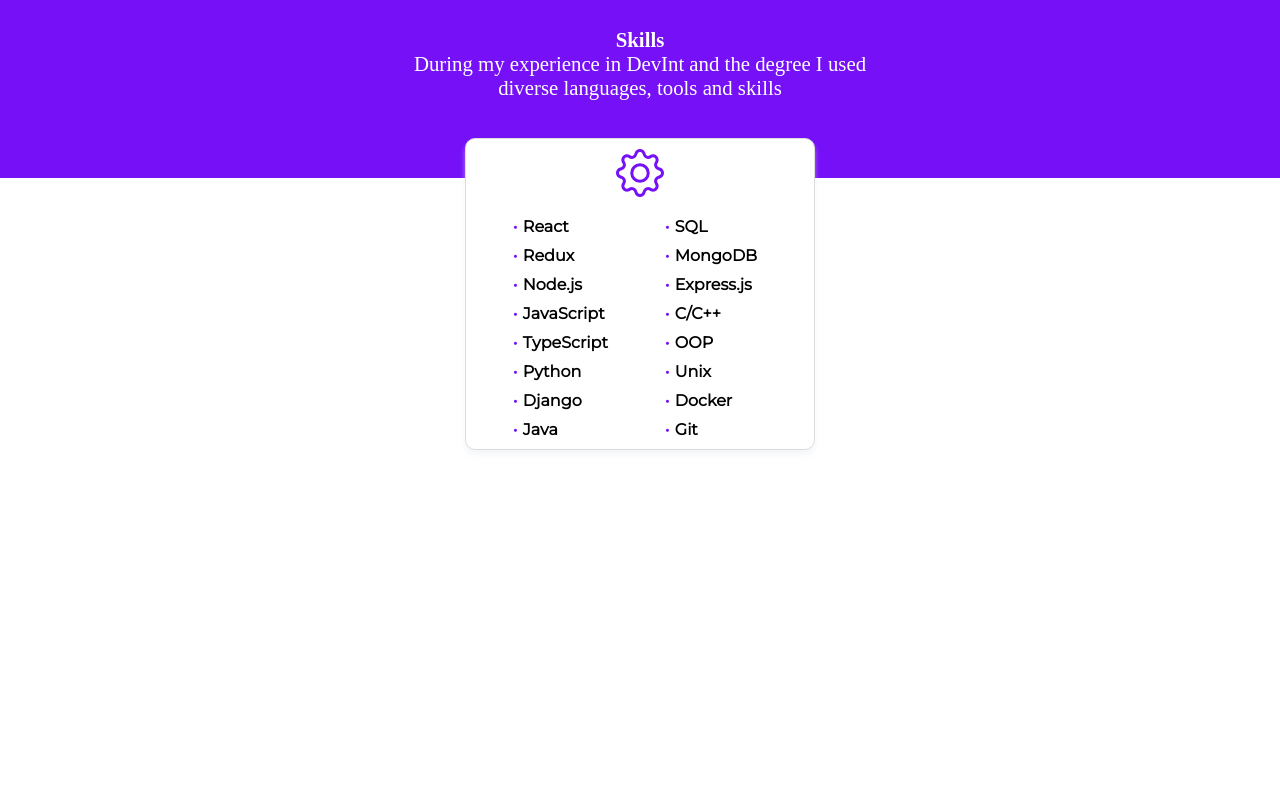
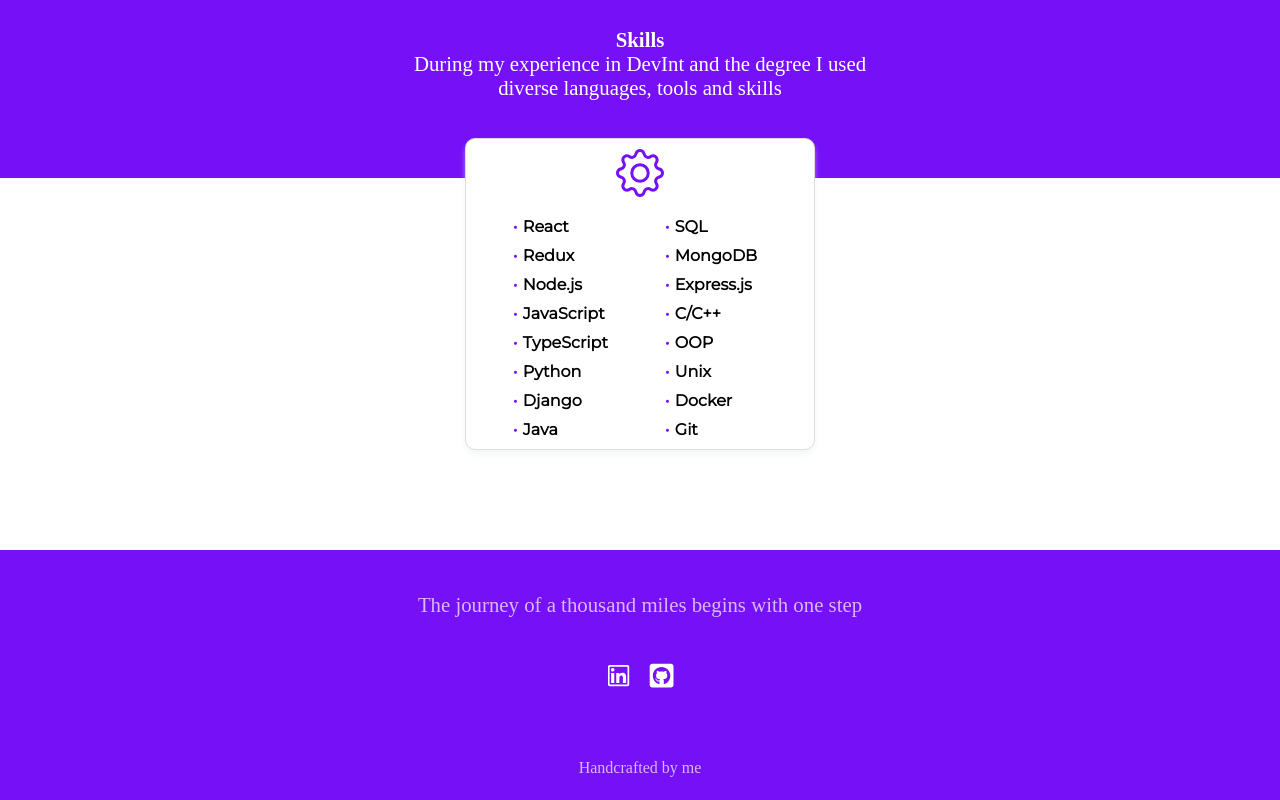
Before and after one commit to Ozshurki/portfolio, a React (Create React App) app: page /about-me in a window 1280 px wide. Shown: the part 1499-2299 px from the top of the page. Before the commit the page ends 2049 px from the top, so only its background shows below. Built offline with nearby package versions, Linux system fonts and the light colour scheme.

Commit message:
Added footer

```diff
--- a/src/App.tsx
+++ b/src/App.tsx
@@ -1,7 +1,5 @@
 import React from 'react';
 import {Routes, Route, Navigate} from "react-router-dom";
-import {BsFillArrowUpCircleFill} from "react-icons/bs";
-import {motion} from 'framer-motion';
 import {useSelector} from "react-redux";
 
 import Intro from "./pages/Intro";
@@ -10,13 +8,13 @@ import ScrollToTop from "./components/scroll-to-top/ScrollToTop";
 import Modal from "./components/modal/Modal";
 import ModalMsg from "./components/modal/modal-msg/ModalMsg";
 import SideBar from "./components/side-bar/SideBar";
-
+import ScrollUpBtn from "./components/scroll-button/ScrollUpBtn";
+import Footer from "./components/footer/Footer";
 
 
 const App: React.FC = () => {
 
     const showModal = useSelector((state: any) => state.modal.showModal);
-
 
     return (
         <div className="App">
@@ -28,18 +26,13 @@ const App: React.FC = () => {
                 <Route path="/resume" element={<Intro/>}/>
                 <Route path="*" element={<Navigate to="/about-me"/>}/>
             </Routes>
-            <motion.div className="scroll-up-btn"
-                        whileHover={{scale: 1.3, rotate: 360}}
-                        onClick={() =>  window.scrollTo({top:0, behavior:"smooth"})}>
-                <BsFillArrowUpCircleFill color="black"
-                                         size="2rem"/>
-
-            </motion.div>
+            <ScrollUpBtn/>
             {showModal &&
             <Modal>
                 <ModalMsg/>
             </Modal>
             }
+            <Footer/>
         </div>
     );
 };
--- /dev/null
+++ b/src/components/footer/Footer.tsx
@@ -0,0 +1,29 @@
+import React from "react";
+import "./footer.css";
+
+import {AiOutlineLinkedin} from "react-icons/ai";
+import {FaGithubSquare} from "react-icons/fa";
+
+
+const Footer: React.FC = () => {
+    return (
+        <footer className="footer">
+            <p>The journey of a thousand miles begins with one step</p>
+            <div className="social-links">
+                <a href="https://www.linkedin.com/in/oz-shurki-62377a212/" target="_blank">
+                    <AiOutlineLinkedin className="linkedin-icon"
+                                       size="1.7rem"
+                                       color="white"/>
+                </a>
+                <a href="https://github.com/Ozshurki" target="_blank">
+                    <FaGithubSquare className="github-icon"
+                                    size="1.7rem"
+                                    color="white"/>
+                </a>
+            </div>
+            <p>Handcrafted by me</p>
+        </footer>
+    );
+};
+
+export default Footer;
--- /dev/null
+++ b/src/components/footer/footer.css
@@ -0,0 +1,32 @@
+@import url('https://fonts.googleapis.com/css2?family=Ubuntu:ital,wght@1,300&display=swap');
+
+.footer{
+    width: 100vw;
+    min-height: 250px;
+    background: #7510F7;
+    display: flex;
+    flex-direction: column;
+    align-items: center;
+    justify-content: space-around;
+    font-family: 'Ubuntu', sans-serif;
+}
+
+.footer > p{
+    margin-top: 20px;
+    color: #fff;
+    font-weight: 300;
+    font-size: 1.3rem;
+    opacity: 0.7;
+}
+
+.social-links{
+    display: flex;
+    justify-content: space-evenly;
+    align-items: center;
+    width: 100px;
+    min-height: auto;
+}
+
+.footer p:last-child{
+    font-size: 1rem;
+}
--- /dev/null
+++ b/src/components/scroll-button/ScrollUpBtn.css
@@ -0,0 +1,15 @@
+.scroll-up-btn{
+    position: fixed;
+    width: 35px;
+    height: 35px;
+    right: 20px;
+    bottom: 40px;
+    z-index: 1;
+    cursor: pointer;
+    border-radius: 55%;
+}
+
+.scroll-up-btn svg{
+    width: 100%;
+    height: 100%;
+}
--- /dev/null
+++ b/src/components/scroll-button/ScrollUpBtn.tsx
@@ -0,0 +1,18 @@
+import React from "react";
+import {BsFillArrowUpCircleFill} from "react-icons/bs";
+import {motion} from "framer-motion";
+
+import "./ScrollUpBtn.css";
+
+const ScrollUpBtn:React.FC = () => {
+    return(
+        <motion.div className="scroll-up-btn"
+                    whileHover={{scale: 1.3, rotate: 360}}
+                    onClick={() =>  window.scrollTo({top:0, behavior:"smooth"})}>
+            <BsFillArrowUpCircleFill color="black"
+                                     size="2rem"/>
+        </motion.div>
+    )
+}
+
+export default ScrollUpBtn;
--- a/src/index.css
+++ b/src/index.css
@@ -28,19 +28,3 @@ body {
     overflow-x: hidden;
     transition: all .5s;
 }
-
-.scroll-up-btn{
-    position: fixed;
-    width: 35px;
-    height: 35px;
-    right: 20px;
-    bottom: 40px;
-    z-index: 1;
-    cursor: pointer;
-    border-radius: 55%;
-}
-
-.scroll-up-btn svg{
-    width: 100%;
-    height: 100%;
-}
```
